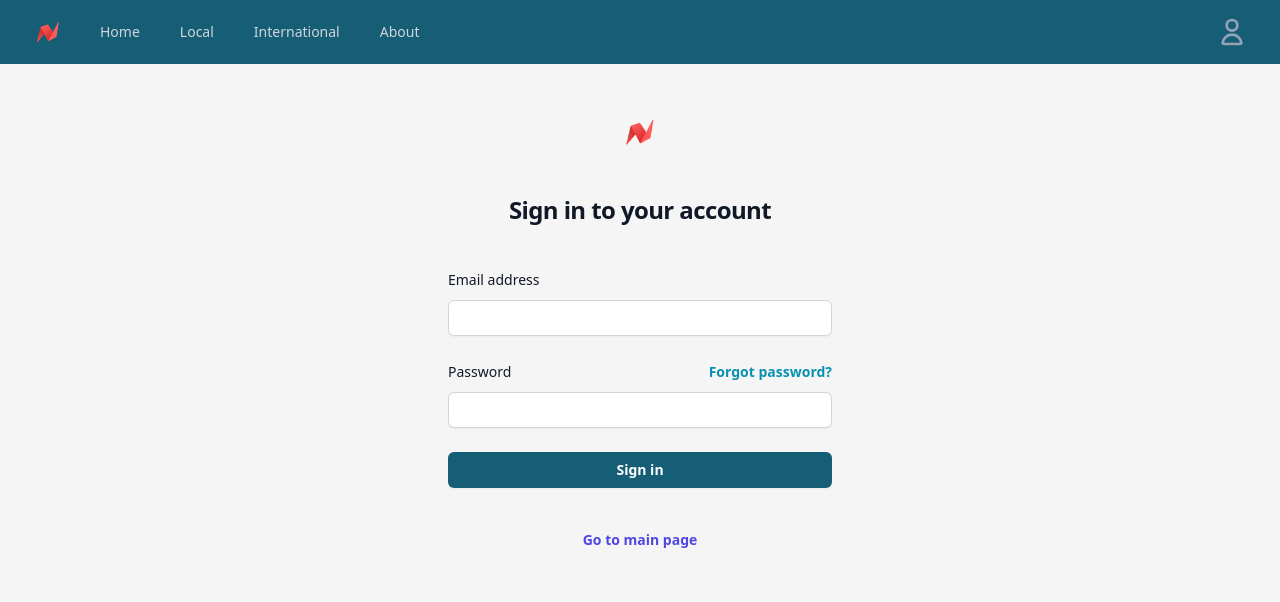
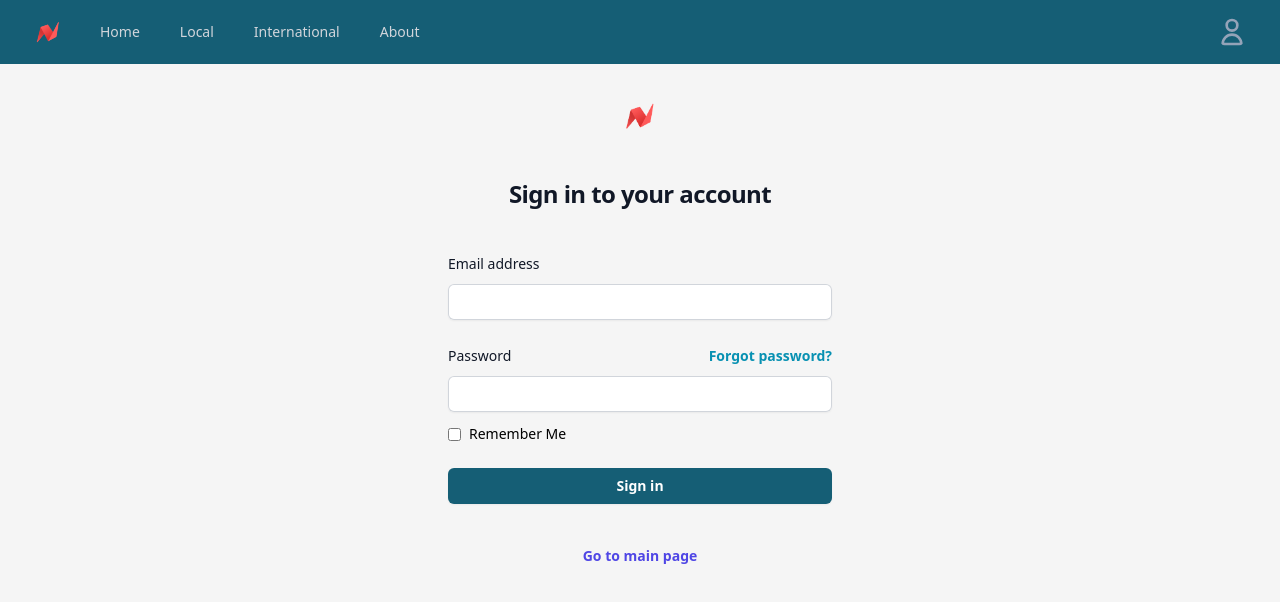
Before and after one commit to kaungsann/MM_NEWS, a React (Vite) app in the folder frontend/: page /login in a window 1280 px wide. Shown: the top 602 px of the page. Built offline with nearby package versions, Linux system fonts and the light colour scheme.

Commit message:
checkbox

```diff
--- a/frontend/src/components/Login/Login.jsx
+++ b/frontend/src/components/Login/Login.jsx
@@ -1,4 +1,4 @@
-import React, { useState } from "react";
+import React, { useState, useEffect } from "react";
 import Icons from "../img/icons.png";
 import { Link, useNavigate } from "react-router-dom";
 import ClipLoader from "react-spinners/ClipLoader";
@@ -6,15 +6,18 @@ import { addUser, removeUser } from "../../redux/actions";
 import { useDispatch, useSelector } from "react-redux";
 import { ToastContainer, toast } from "react-toastify";
 import "react-toastify/dist/ReactToastify.css";
+import Checkbox from "@mui/material/Checkbox";
+
 function Login() {
   const [email, setemail] = useState("");
   const [password, setpassword] = useState("");
   const [loading, setLoading] = useState(false);
-
+  const [isCheck, setIsCheck] = useState(false);
+  const localDb = "MMNews";
   const navigate = useNavigate();
   const usersData = useSelector((state) => state.userData);
   const dispatch = useDispatch();
-
+  // const label = { inputProps: { "aria-label": "Checkbox demo" } };
   const loginApi = async (userData) => {
     let response = await fetch("http://127.0.0.1:5000/user/login", {
       method: "POST",
@@ -24,10 +27,16 @@ function Login() {
       },
     });
     let resData = await response.json();
+    console.log("userToken is ", resData.results);
 
     if (resData.con) {
       setLoading(false);
       dispatch(addUser(resData.results));
+      if (isCheck) {
+        localStorage.setItem(localDb, JSON.stringify(resData.results));
+      } else {
+        localStorage.removeItem(localDb);
+      }
       navigate("/home");
     } else {
       toast(resData.message);
@@ -36,6 +45,7 @@ function Login() {
   };
   const loginUser = (e) => {
     e.preventDefault();
+    console.log("is check ", isCheck);
     setLoading(true);
     let user = {
       email,
@@ -44,11 +54,23 @@ function Login() {
 
     loginApi(user);
   };
+
+  useEffect(() => {
+    let localData = JSON.parse(localStorage.getItem(localDb));
+
+    if (localData) {
+      setIsCheck(true);
+      console.log("local data is ", localData);
+      dispatch(addUser(localData));
+      navigate("/home");
+    }
+  }, []);
+
   return (
     <div>
       <ToastContainer />
 
-      <div class="flex min-h-full flex-col justify-center px-6 py-12 lg:px-8">
+      <div class="flex min-h-full flex-col justify-center px-6 py-8 lg:px-8">
         <div class="sm:mx-auto sm:w-full sm:max-w-sm">
           <img class="mx-auto h-10 w-auto" src={Icons} alt="Your Company" />
           <h2 class="mt-10 text-center text-2xl font-bold leading-9 tracking-tight text-gray-900">
@@ -112,6 +134,19 @@ function Login() {
                   class="  px-2 block w-full rounded-md border-0 py-1.5 text-gray-900 shadow-sm ring-1 ring-inset ring-gray-300 placeholder:text-gray-400 focus:ring-2 focus:ring-inset focus:ring-indigo-600 sm:text-sm sm:leading-6"
                 />
               </div>
+              <div className="my-3 flex items-center ">
+                <input
+                  type="checkbox"
+                  id="rememberChecked"
+                  checked={isCheck}
+                  onChange={() => setIsCheck(!isCheck)}
+                />
+                <span className="mx-2 text-sm">Remember Me</span>
+              </div>
+              {/* <div>
+                <Checkbox {...label} onChange={checkBox} checked={isCheck} />
+                <span>Remember Me</span>
+              </div> */}
             </div>
 
             <div>
@@ -141,7 +176,6 @@ function Login() {
               to="/"
               class="font-semibold leading-6 text-indigo-600 hover:text-indigo-500"
             >
-              {" "}
               Go to main page
             </Link>
           </p>
--- a/frontend/src/components/Mainpage/MainPage.jsx
+++ b/frontend/src/components/Mainpage/MainPage.jsx
@@ -1,12 +1,27 @@
-import React, { useEffect, useRef } from "react";
+import React, { useEffect, useRef, useState } from "react";
 import short from "../img/office.mp4";
 import "./MainPage.module.css";
-import { Link } from "react-router-dom";
+import { Link, useNavigate } from "react-router-dom";
+import { addUser, removeUser } from "../../redux/actions";
+import { useDispatch, useSelector } from "react-redux";
 function MainPage() {
+  const localDb = "MMNews";
   const videoRef = useRef(null);
-
+  const usersData = useSelector((state) => state.userData);
+  const dispatch = useDispatch();
+  const [isCheck, setIsCheck] = useState(false);
+  const navigate = useNavigate();
   useEffect(() => {
     const videoElement = videoRef.current;
+    let localData = JSON.parse(localStorage.getItem(localDb));
+
+    if (localData) {
+      setIsCheck(true);
+      console.log("local data is ", localData);
+      dispatch(addUser(localData));
+      navigate("/home");
+    }
+
     if (videoElement) {
       videoElement.loop = true;
       videoElement.play();
--- a/frontend/src/components/Nav/Nav.jsx
+++ b/frontend/src/components/Nav/Nav.jsx
@@ -11,6 +11,7 @@ import { ToastContainer, toast } from "react-toastify";
 import "react-toastify/dist/ReactToastify.css";
 
 function Nav() {
+  const localDb = "MMNews";
   const userData = useSelector((state) => state.userData);
   const [toggle, settoggle] = useState(false);
   const dispatch = useDispatch();
@@ -19,6 +20,7 @@ function Nav() {
     settoggle(!toggle);
   };
   const logout = () => {
+    localStorage.removeItem(localDb);
     dispatch(removeUser(null));
     navigator("/login");
   };
```
